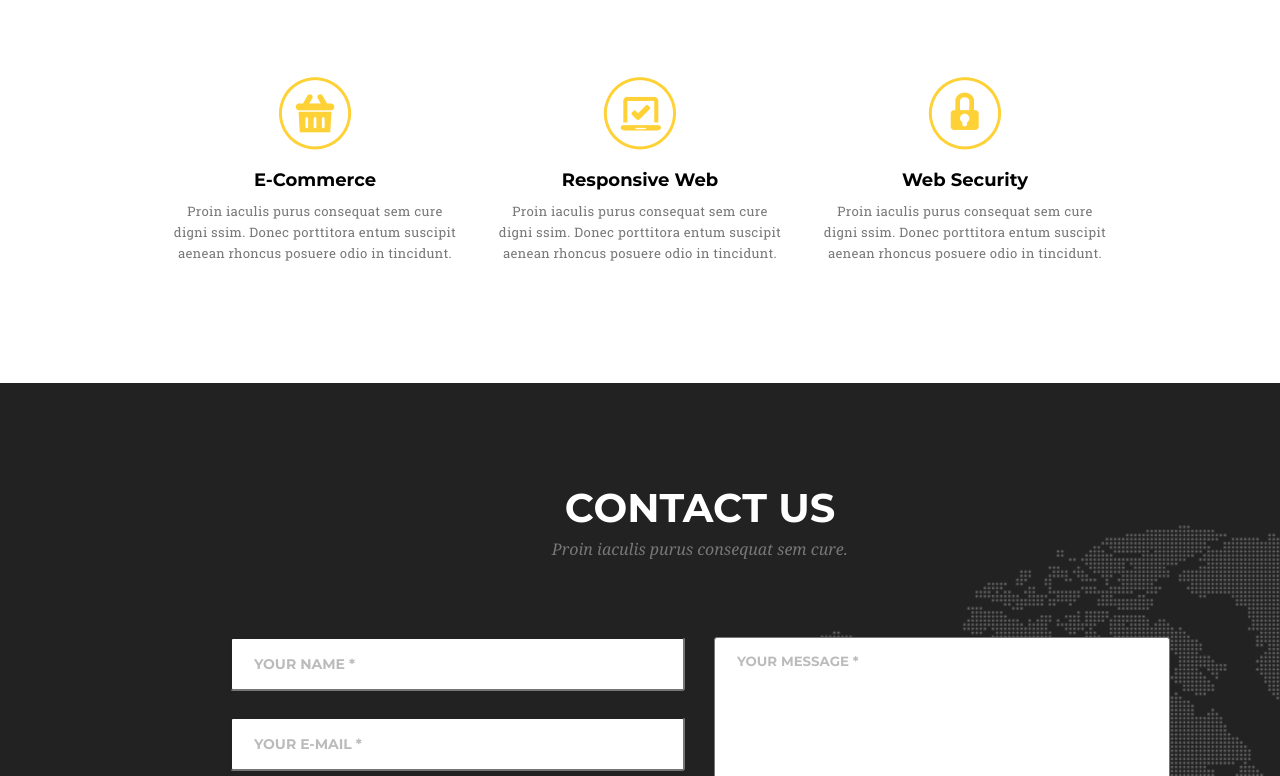
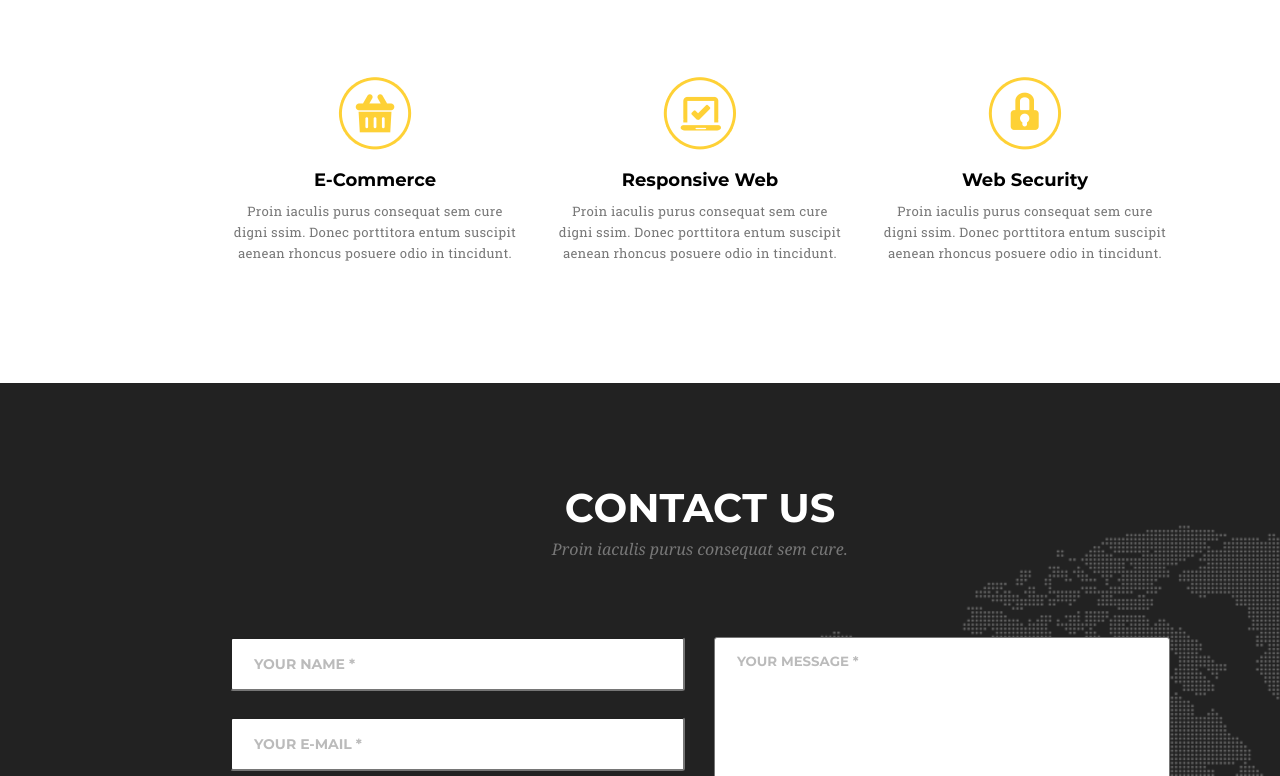
Before and after one commit to UncleLev/goit-fe-course, a plain HTML site: page html-css/modul_7/index.html in a window 1280 px wide. Shown: the part 261-1037 px from the top of the page. Drawn offline with Linux system fonts and the light colour scheme.

Commit message:
background

```diff
--- a/html-css/modul_7/css/style.css
+++ b/html-css/modul_7/css/style.css
@@ -104,7 +104,8 @@ main
 }
 
 .services{
-    margin-bottom: 120px;
+    width: 1400px;
+    margin: 0 auto 120px;
 }
 
 .services h2 , .contact h2 {
--- a/html-css/modul_7/index.html
+++ b/html-css/modul_7/index.html
@@ -1,3 +1,4 @@
+
 <!DOCTYPE html>
 <html lang="en">
 <head>
@@ -22,7 +23,9 @@
             </nav>
         </header>
         <main class="">
-            <section class="services container">
+            <section class="services ">
+                <div class="container">
+
                     <h2>services</h2>
                     <h4>Proin iaculis purus consequat sem cure.</h4>
                     <div class="services-list">
@@ -40,6 +43,7 @@
                             <img src="./img/Icon-Locked.png" alt="#">
                             <h3>Web Security</h3>
                             <p>Proin iaculis purus consequat sem cure digni ssim. Donec porttitora entum suscipit aenean rhoncus posuere odio in tincidunt.</p>
+                        </div>
                     </div>
                 </div>
             </section>
```
Lines whose indentation alone changed are shown as unchanged.
